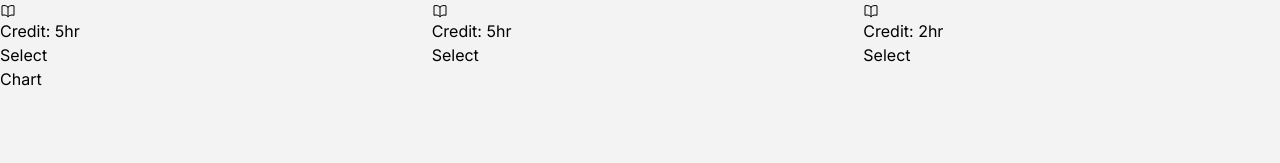
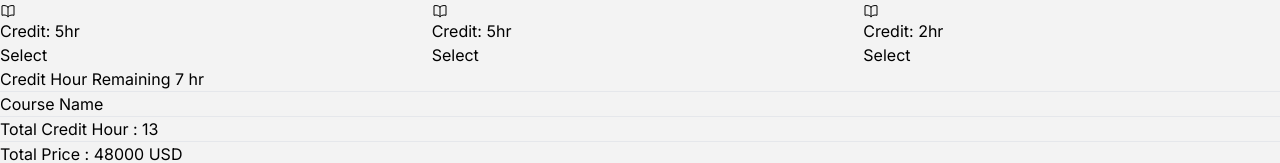
Before and after one commit to Shahjalal2075/course-registration, a React (Vite) app: page / in a window 1280 px wide. Shown: the part 1487-1650 px from the top of the page. Before the commit the page ends 1578 px from the top, so only its background shows below. Built offline with nearby package versions, Linux system fonts and the light colour scheme.

Commit message:
full design setup complete

```diff
--- a/src/App.jsx
+++ b/src/App.jsx
@@ -1,17 +1,30 @@
+import { useState } from 'react'
 import './App.css'
-import Chart from './components/Chart/Chart'
+import Carts from './components/Carts/Carts'
 import Courses from './components/Courses/Courses'
 import Header from './components/Header'
 
 function App() {
+
+  const [carts, setCarts] = useState([]);
+
+  const handleAddToCart = course => {
+    const newCart=[...carts, course];
+    setCarts(newCart);
+  }
 
   return (
     <>
       <div className="container mx-auto font-inter">
         <Header></Header>
         <div className="flex flex-col md:flex-row lg:flex-row gap-1">
-          <Courses></Courses>
-          <Chart></Chart>
+          <Courses
+            handleAddToCart={handleAddToCart}
+          >
+          </Courses>
+          <Carts
+            carts={carts}
+          ></Carts>
         </div>
       </div>
     </>
--- /dev/null
+++ b/src/components/Cart/Cart.jsx
@@ -0,0 +1,20 @@
+import PropTypes from 'prop-types';
+
+const Cart = ({cart,idx}) => {
+
+    const {title}=cart;
+
+
+    return (
+        <div>
+            <h2 className='text-[#1c1b1b99] text-base font-normal mb-2'>{++idx}. {title}</h2>
+        </div>
+    );
+};
+
+Cart.propTypes = {
+    cart: PropTypes.object,
+    idx: PropTypes.number
+}
+
+export default Cart;
--- /dev/null
+++ b/src/components/Carts/Carts.jsx
@@ -0,0 +1,37 @@
+import PropTypes from 'prop-types';
+import Cart from '../Cart/Cart';
+
+const Carts = ({carts}) => {
+
+    const a=5;
+
+
+    return (
+        <div className="md:w-1/4 lg:w-1/4 px-3">
+            <div className="bg-[#fff] rounded-lg p-4">
+                <h2 className="text-[#2F80ED] text-lg font-bold py-3">Credit Hour Remaining 7 hr</h2>
+                <hr className="my-3"/>
+                <div className="">
+                    <h2 className="text-[#1C1B1B] text-xl font-bold pb-5">Course Name</h2>
+                    {
+                        carts.map((cart,idx)=><Cart
+                            key={cart.id}
+                            cart={cart}
+                            idx={idx}
+                        ></Cart>)
+                    }
+                </div>
+                <hr className="my-3" />
+                <h2 className="text-[#1c1b1bcc] text-base font-medium">Total Credit Hour : 13</h2>
+                <hr className="my-3" />
+                <h2 className="text-[#1c1b1bcc] text-base font-semibold">Total Price : 48000 USD</h2>
+            </div>
+        </div>
+    );
+};
+
+Carts.propTypes = {
+    carts: PropTypes.array,
+}
+
+export default Carts;
--- a/src/components/Chart/Chart.jsx
+++ /dev/null
@@ -1,9 +0,0 @@
-const Chart = () => {
-    return (
-        <div className="bg-green-600 md:w-1/4 lg:w-1/4">
-            <h2>Chart</h2>
-        </div>
-    );
-};
-
-export default Chart;
--- a/src/components/Course/Course.jsx
+++ b/src/components/Course/Course.jsx
@@ -2,12 +2,13 @@ import PropTypes from 'prop-types';
 import {LuDollarSign} from 'react-icons/lu';
 import {HiOutlineBookOpen} from 'react-icons/hi2';
 
-const Course = ({course}) => {
+const Course = ({course,handleAddToCart}) => {
 
     const {cover,title,description,price,credit}=course;
 
+
     return (
-        <div className='p-3 bg-[#ffffff] rounded-xl'>
+        <div className='p-3 bg-[#ffffff] rounded-lg'>
             <img className='w-full' src={cover}/>
             <h2 className='text-[#1C1B1B] text-lg font-semibold py-3'>{title}</h2>
             <p className='text-[#1c1b1b99] text-sm font-normal pb-3'>{description}</p>
@@ -21,13 +22,14 @@ const Course = ({course}) => {
                     <p className='text-[#1c1b1b99] text-base font-medium'>Credit: {credit}hr</p>
                 </div>
             </div>
-            <button className='rounded-lg border bg-[#2F80ED] text-[#ffffff] w-full text-lg font-medium py-1 mt-4'>Select</button>
+            <button onClick={() =>handleAddToCart(course)} className='rounded-lg border bg-[#2F80ED] text-[#ffffff] w-full text-lg font-medium py-1 mt-4'>Select</button>
         </div>
     );
 };
 
 Course.propTypes = {
-    course: PropTypes.object
+    course: PropTypes.object,
+    handleAddToCart: PropTypes.func
 }
 
 export default Course;
--- a/src/components/Courses/Courses.jsx
+++ b/src/components/Courses/Courses.jsx
@@ -1,9 +1,10 @@
+import PropTypes from 'prop-types';
 import { useEffect } from "react";
 import { useState } from "react";
 import Course from "../Course/Course";
 import "./Courses.css";
 
-const Courses = () => {
+const Courses = ({handleAddToCart}) => {
 
     const [courses,setCourses]=useState([]);
 
@@ -11,7 +12,7 @@ const Courses = () => {
         fetch('coursedetails.json')
         .then(res => res.json())
         .then(data => setCourses(data))
-    }, [])
+    }, []);
 
     return (
         <div className="lg:w-3/4 md:w-3/4">
@@ -20,6 +21,7 @@ const Courses = () => {
                 courses.map(course => <Course
                     key={course.id}
                     course={course}
+                    handleAddToCart={handleAddToCart}
                 >
                 </Course>)
             }
@@ -28,4 +30,8 @@ const Courses = () => {
     );
 };
 
+Courses.propTypes = {
+    handleAddToCart: PropTypes.func
+}
+
 export default Courses;
```
